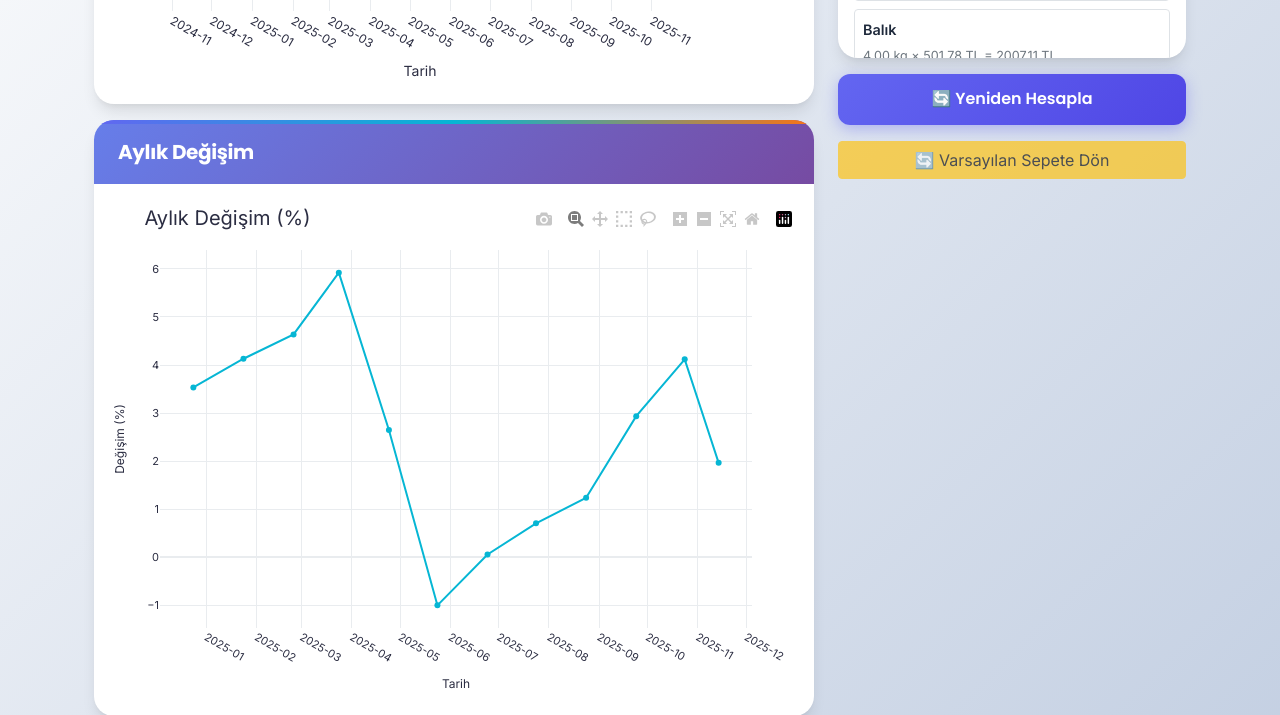
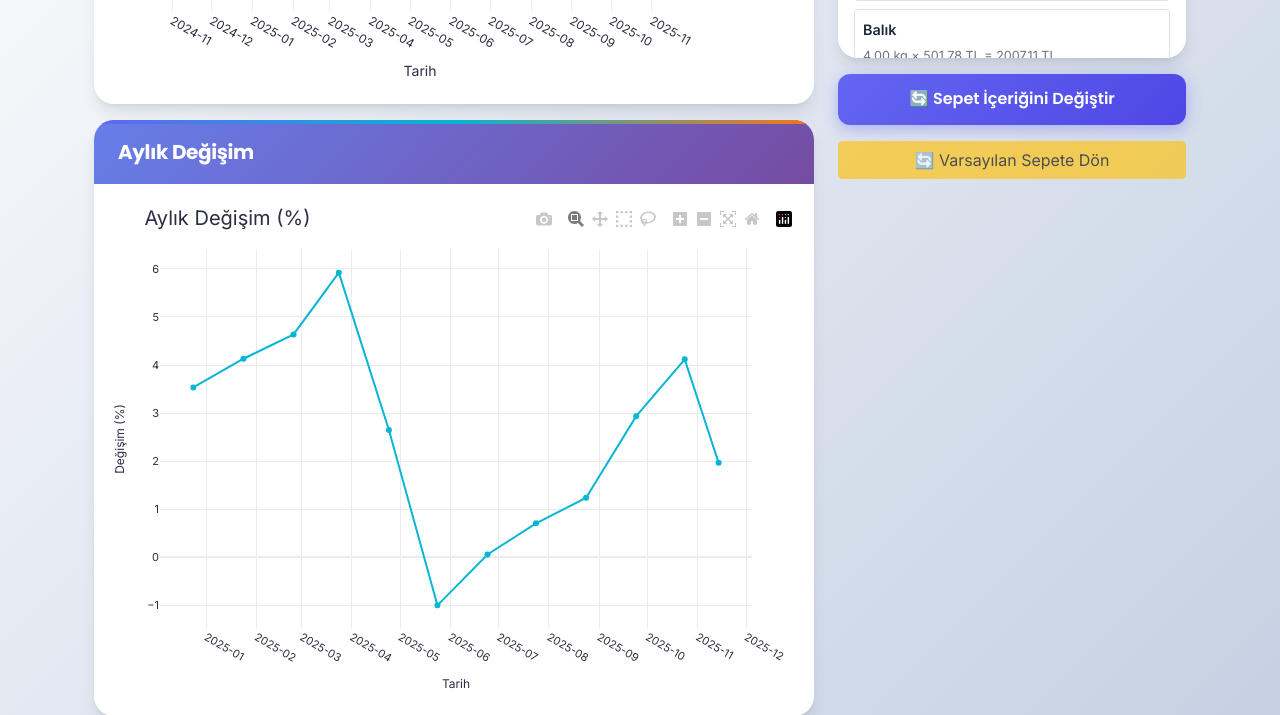
Before and after one commit to kaboya19/web-tufe-flask, a Flask app: page /aclik-siniri in a window 1280 px wide. Shown: the part 806-1521 px from the top of the page. Run offline with Flask 3, Linux system fonts and the light colour scheme; some libraries are stand-ins or nearby versions.

Commit message:
Update aclik_siniri.html

```diff
--- a/templates/aclik_siniri.html
+++ b/templates/aclik_siniri.html
@@ -94,7 +94,7 @@
 
         <!-- Items Popup Button -->
         <button type="button" class="btn btn-primary w-100 mb-3" data-bs-toggle="modal" data-bs-target="#itemsModal">
-            🔄 Yeniden Hesapla
+            🔄 Sepet İçeriğini Değiştir
         </button>
 
         <!-- Reset to Default Basket Button -->
```
